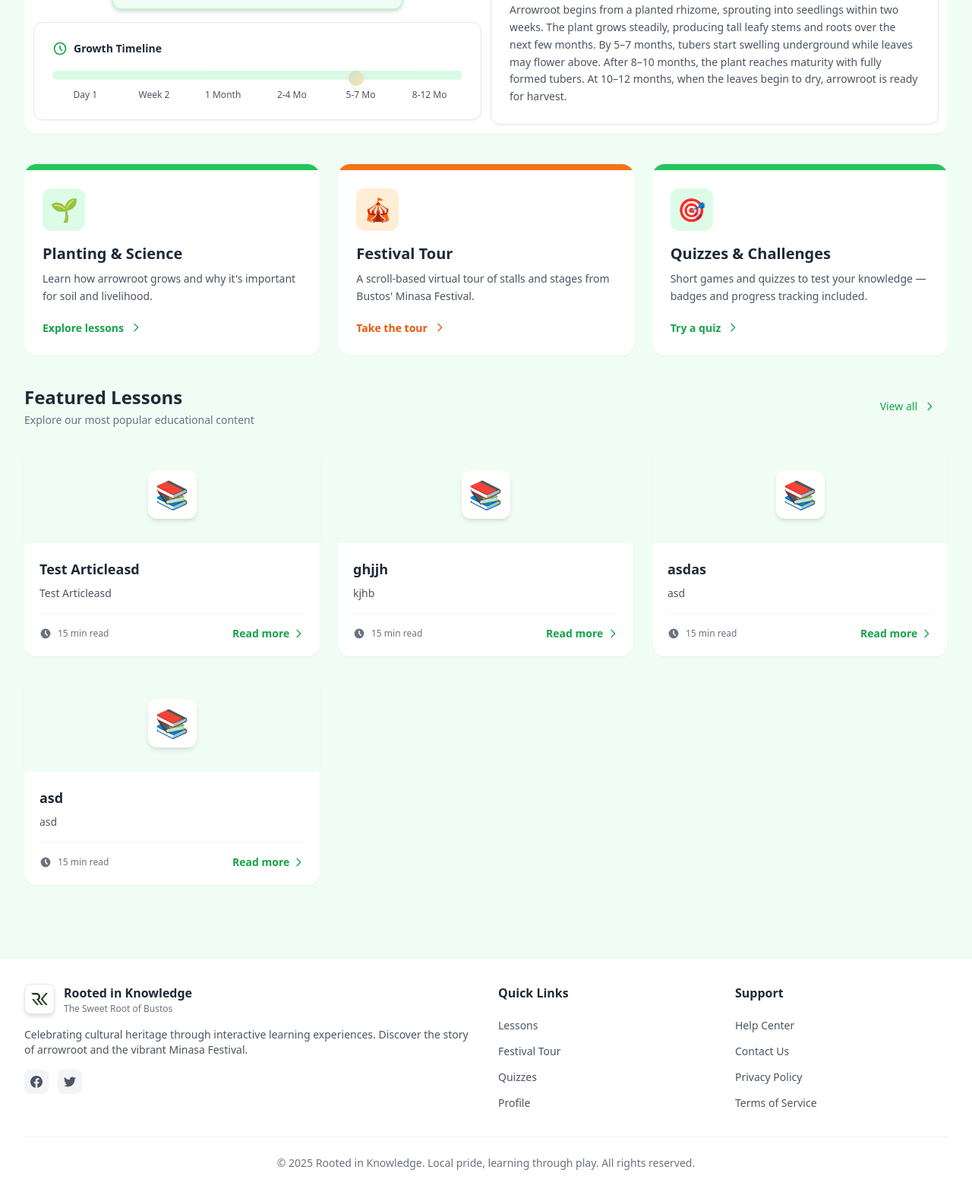
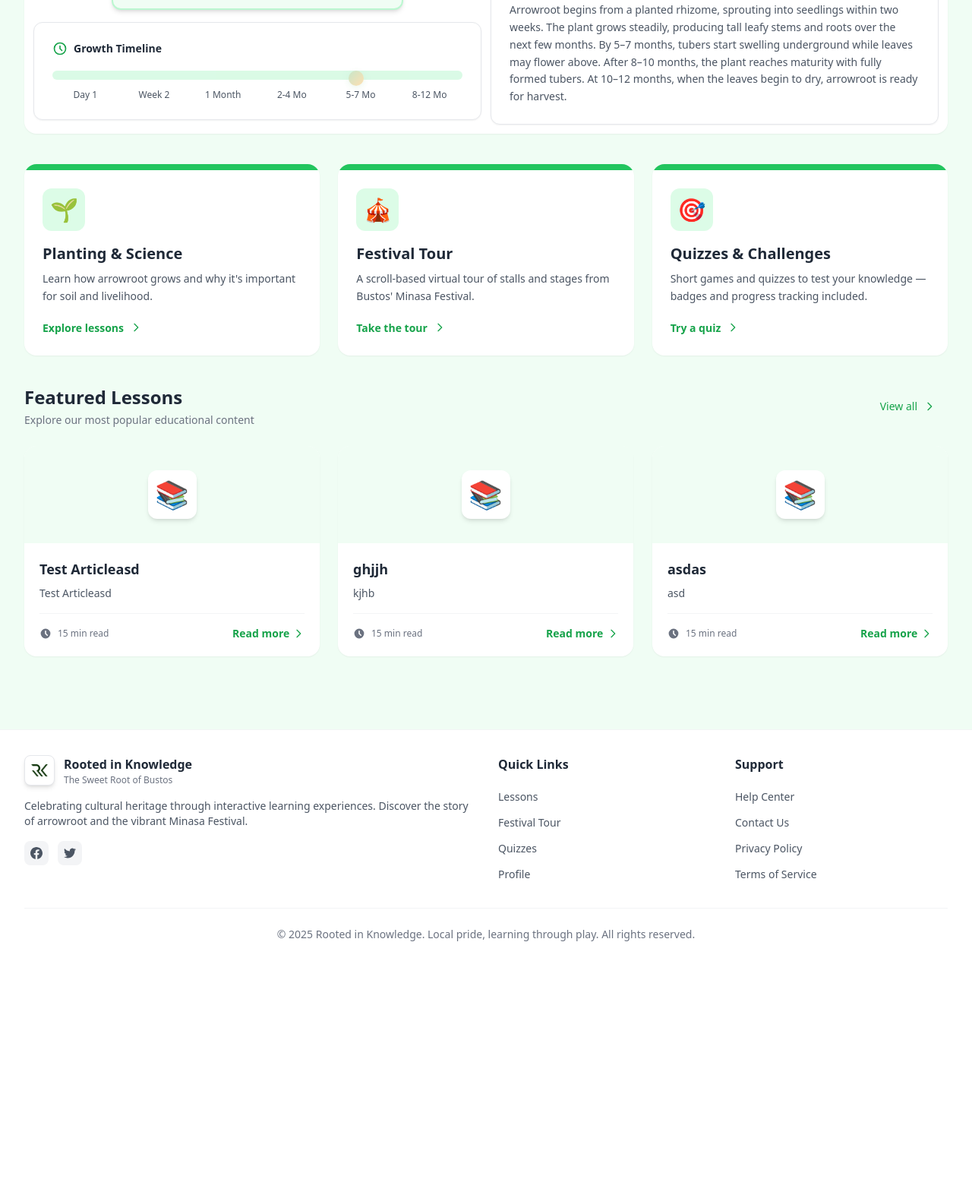
Before and after one commit to kbrbs/project, a Django app: page / in a window 1280 px wide. Shown: the part 1021-2594 px from the top of the page at 76% size. After the commit the page ends 2260 px from the top, so only its background shows below. Run offline with Django 4.2, Linux system fonts and the light colour scheme; data comes from the database, SQL or seed files in the repository; both versions use the stored data as it was after the commit; some libraries are stand-ins or nearby versions; grey boxes are pictures that could not be loaded.

Commit message:
limit to 3 featured lesson

```diff
--- a/core/templates/core/home.html
+++ b/core/templates/core/home.html
@@ -502,14 +502,14 @@ document.addEventListener('DOMContentLoaded', function() {
 
     <!-- Card 2: Festival Tour -->
     <div class="bg-white rounded-2xl shadow-sm hover:shadow-lg transition-shadow duration-300 overflow-hidden group" data-aos="fade-up" data-aos-delay="100">
-      <div class="h-2 bg-orange-500"></div>
+      <div class="h-2 bg-green-500"></div>
       <div class="p-6">
-        <div class="w-14 h-14 bg-orange-100 rounded-xl flex items-center justify-center mb-4 group-hover:scale-110 transition-transform duration-300">
+        <div class="w-14 h-14 bg-green-100 rounded-xl flex items-center justify-center mb-4 group-hover:scale-110 transition-transform duration-300">
           <span class="text-3xl">🎪</span>
         </div>
         <h3 class="text-xl font-bold text-gray-800 mb-2">Festival Tour</h3>
         <p class="text-sm text-gray-600 mb-4 leading-relaxed">A scroll-based virtual tour of stalls and stages from Bustos' Minasa Festival.</p>
-        <a href="/festival-tour/" class="inline-flex items-center gap-2 text-sm font-semibold text-orange-600 hover:text-orange-700 group-hover:gap-3 transition-all">
+        <a href="/festival-tour/" class="inline-flex items-center gap-2 text-sm font-semibold text-green-600 hover:text-green-700 group-hover:gap-3 transition-all">
           Take the tour
           <svg class="w-4 h-4" fill="none" stroke="currentColor" viewBox="0 0 24 24">
             <path stroke-linecap="round" stroke-linejoin="round" stroke-width="2" d="M9 5l7 7-7 7"></path>
@@ -554,7 +554,7 @@ document.addEventListener('DOMContentLoaded', function() {
   </div>
 
   <div class="grid grid-cols-1 md:grid-cols-2 lg:grid-cols-3 gap-6">
-    {% for a in featured %}
+    {% for a in featured|slice:":3" %}
       <article class="bg-white rounded-2xl shadow-sm hover:shadow-lg transition-all duration-300 overflow-hidden group" data-aos="zoom-in" data-aos-delay="{{ forloop.counter0|add:'0'|stringformat:'d'|slice:':1' }}00">
         <!-- Card Header -->
         <div class="h-32 bg-green-50 flex items-center justify-center group-hover:scale-105 transition-transform duration-300">
```
Also changed, not shown: db.sqlite3.
